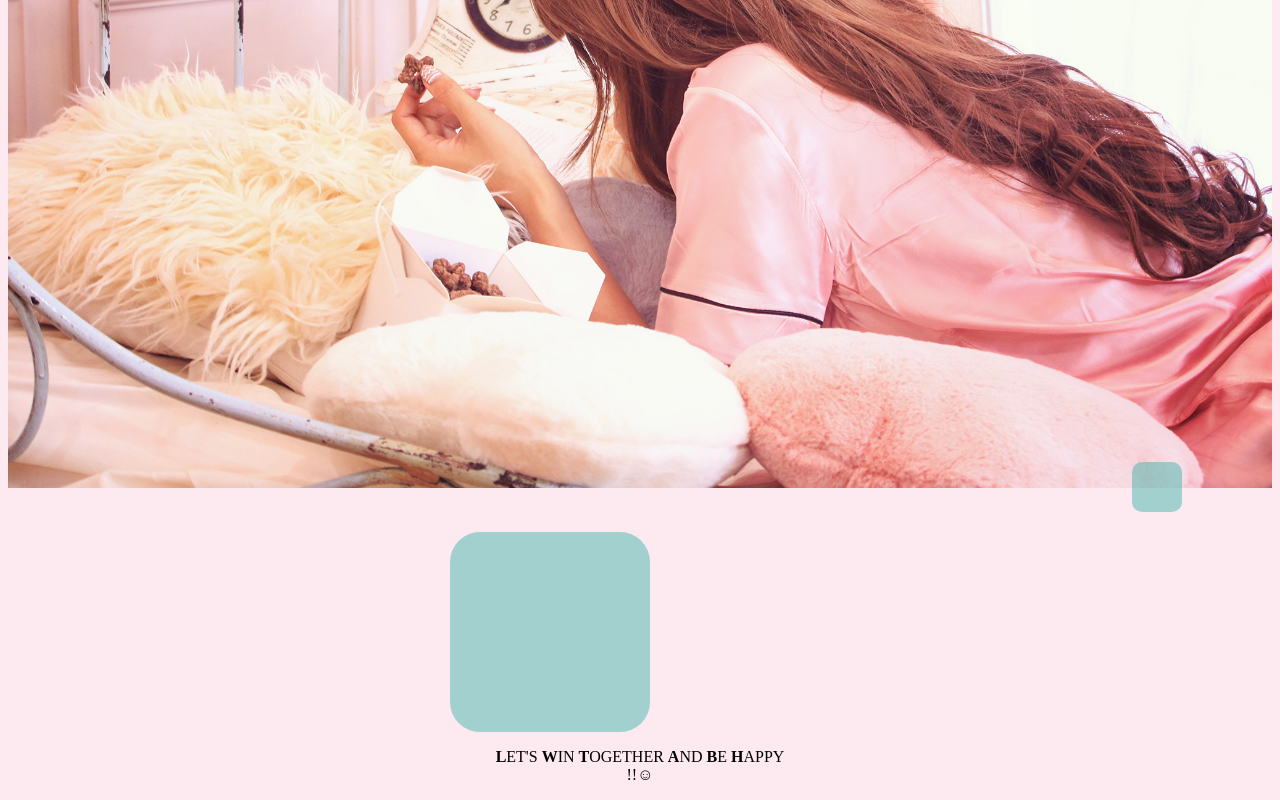
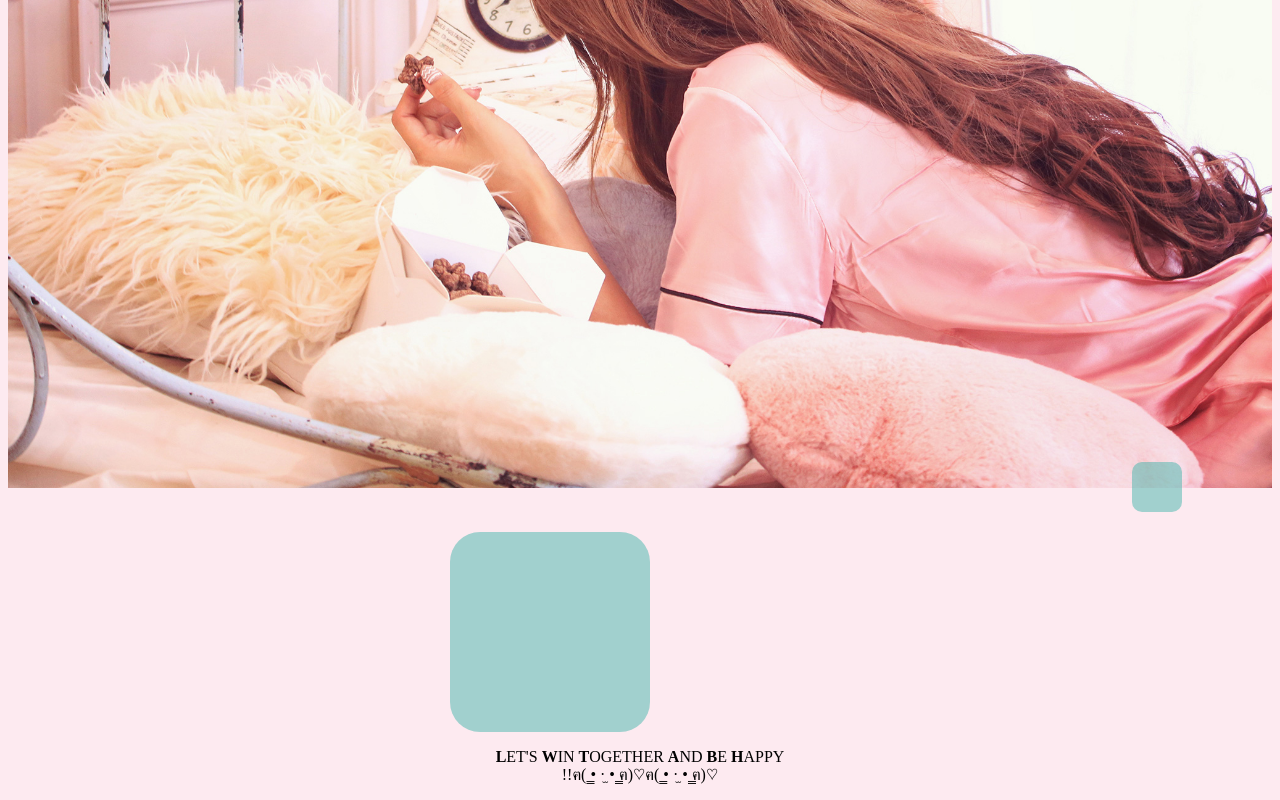
Before and after one commit to nanalemon/loto_7game, a plain HTML site: page index.html in a window 1280 px wide. Shown: the part 362-1162 px from the top of the page. Drawn offline with Linux system fonts and the light colour scheme.

Commit message:
Update index.html

```diff
--- a/index.html
+++ b/index.html
@@ -15,7 +15,7 @@
 
   <div class="container">
     <div id="btn"></div>
-    <p><span>L</span>ET'S <span>W</span>IN <span>T</span>OGETHER <span>A</span>ND <span>B</span>E <span>H</span>APPY<br>!!☺</p>
+    <p><span>L</span>ET'S <span>W</span>IN <span>T</span>OGETHER <span>A</span>ND <span>B</span>E <span>H</span>APPY<br>!!ฅ( ̳• ·̫ • ̳ฅ)♡ฅ( ̳• ·̫ • ̳ฅ)♡</p>
     <div class="square"></div>
     <div class="square02" id="btn02"></div>
     <div class="square03" id="btn03"></div>
```
